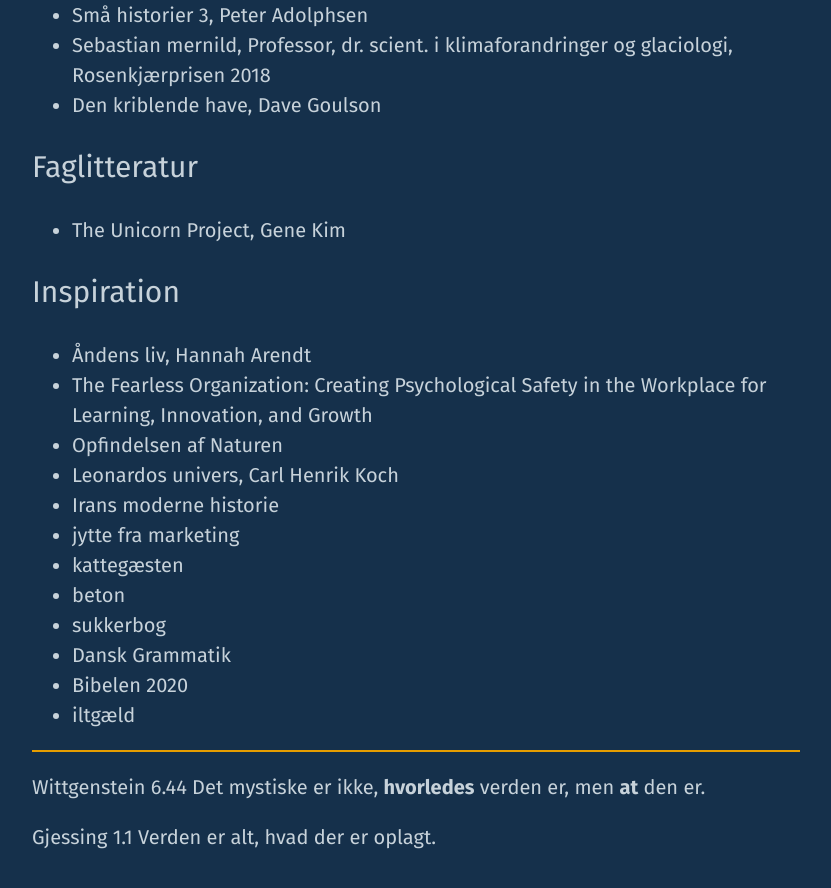
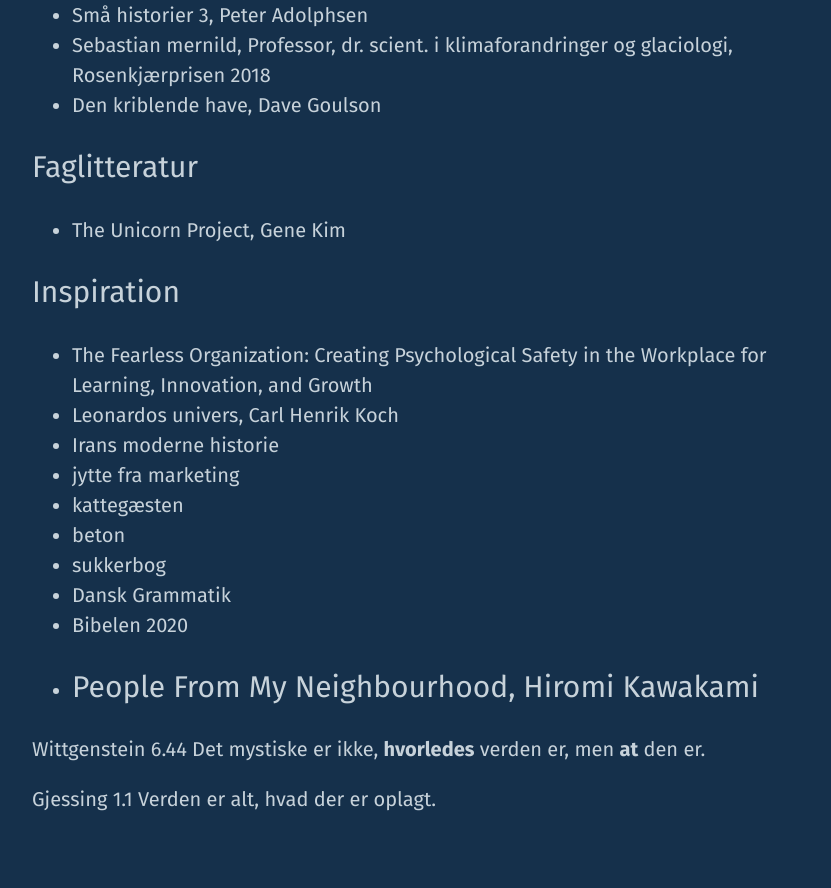
Before and after one commit to carsten-j/carsten-j.github.io, a Jekyll site: the page built from books.md, in a window 1280 px wide and 900 px high, scrolled down 3921 px. Shown: the top 888 px of the window, without its empty margins (224-1055 px from the left). Built offline with Jekyll 4.4.1, drawn with Linux system fonts in a browser that asks for light colours; nearby versions of some CDN libraries; after the commit the page ends 4783 px from its top, so only the background shows below that.

Commit message:
Update books.md

```diff
--- a/books.md
+++ b/books.md
@@ -85,9 +85,8 @@
 
 ## Inspiration
 
-* Åndens liv, Hannah Arendt
+
 * The Fearless Organization: Creating Psychological Safety in the Workplace for Learning, Innovation, and Growth
-* Opfindelsen af Naturen
 * Leonardos univers, Carl Henrik Koch
 * Irans moderne historie
 * jytte fra marketing
@@ -96,8 +95,7 @@
 * sukkerbog
 * Dansk Grammatik
 * Bibelen 2020
-* iltgæld
-
+* People From My Neighbourhood, Hiromi Kawakami
 ----
 
 Wittgenstein
```
